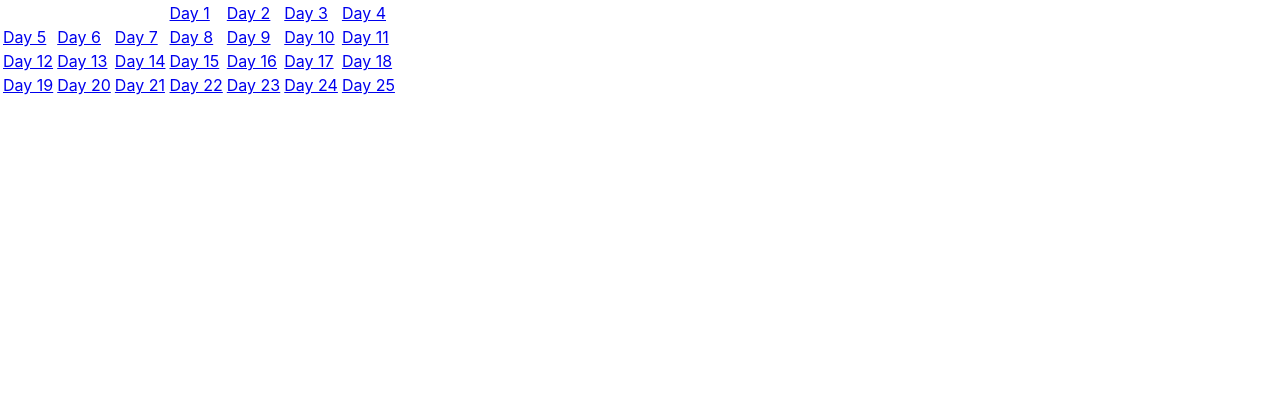
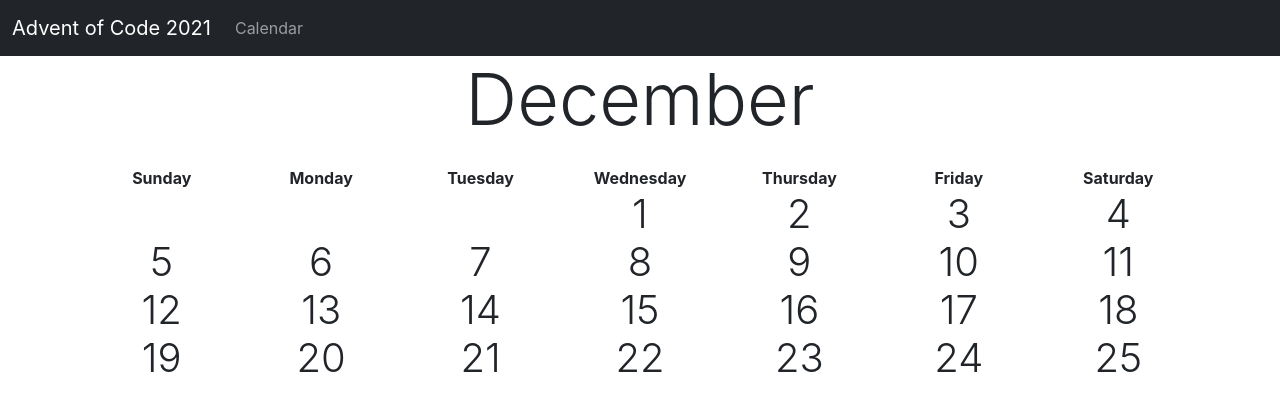
Before and after one commit to jclement/aoc, a React (Create React App) app in the folder frontend/: page /calendar in a window 1280 px wide. Shown: the top 410 px of the page. Built offline with nearby package versions, Linux system fonts and the light colour scheme.

Commit message:
bootstrap + faster routing to questions

```diff
--- a/frontend/public/index.html
+++ b/frontend/public/index.html
@@ -3,6 +3,7 @@
   <head>
     <meta charset="utf-8" />
     <link rel="icon" href="%PUBLIC_URL%/favicon.ico" />
+    <link href="https://cdn.jsdelivr.net/npm/bootstrap@5.1.3/dist/css/bootstrap.min.css" rel="stylesheet" integrity="sha384-1BmE4kWBq78iYhFldvKuhfTAU6auU8tT94WrHftjDbrCEXSU1oBoqyl2QvZ6jIW3" crossorigin="anonymous">
     <meta name="viewport" content="width=device-width, initial-scale=1" />
     <meta name="theme-color" content="#000000" />
     <meta
@@ -25,6 +26,7 @@
       Learn how to configure a non-root public URL by running `npm run build`.
     -->
     <title>React App</title>
+    <script src="https://cdn.jsdelivr.net/npm/bootstrap@5.1.3/dist/js/bootstrap.min.js" integrity="sha384-QJHtvGhmr9XOIpI6YVutG+2QOK9T+ZnN4kzFN1RtK3zEFEIsxhlmWl5/YESvpZ13" crossorigin="anonymous"></script>
   </head>
   <body>
     <noscript>You need to enable JavaScript to run this app.</noscript>
--- a/frontend/src/App.js
+++ b/frontend/src/App.js
@@ -5,12 +5,11 @@ import { authenticationService } from './_services/authentication.service';
 import Calendar from './Calendar';
 import DayQuestion from './DayQuestion';
 import FourOhFour from './FourOhFour';
+import NavBar from './NavBar';
 import {
   BrowserRouter,
-  Link,
   Routes,
   Route
-  // Outlet
 } from 'react-router-dom';
 
 class AppComponent extends React.Component {
@@ -47,20 +46,25 @@ class AppComponent extends React.Component {
         <Leaderboard />
         {token && <button onClick={this.getMe.bind(this)}>Get Info</button>}
         {this.state.me}
-
-        <Link to="/calendar">Calendar</Link>
       </div>
     );
   }
 }
 
-const App = () => (<BrowserRouter>
+// Despite all examples, nested routes don't work.
+
+const App = () => (<div>
+  <BrowserRouter>
+    <NavBar/>
+    <div className="container-lg">
       <Routes>
         <Route path="/" element={<AppComponent/>} />
         <Route path="calendar" element={<Calendar/>} />
         <Route path="calendar/:day" element={<DayQuestion/>} />
         <Route path="*" element={<FourOhFour/>} />
       </Routes>
-</BrowserRouter>);
+    </div>
+  </BrowserRouter>
+</div>);
 
 export default App;
--- /dev/null
+++ b/frontend/src/Calendar.css
@@ -0,0 +1,8 @@
+#cal .col.day:hover {
+  background-color: #d0d0d0;
+  cursor: pointer;
+}
+
+#cal .col {
+  text-align: center;
+}
--- a/frontend/src/Calendar.js
+++ b/frontend/src/Calendar.js
@@ -1,56 +1,75 @@
 import React from 'react';
-import { Link } from 'react-router-dom';
+import './Calendar.css';
+import { useNavigate } from 'react-router-dom';
 
 class CalDay extends React.Component {
+  goToDay = () => this.props.fnNav(`/calendar/${this.props.day}`);
+
   render = () => {
-    if (this.props.day < 1) { return (<td/>); }
-    return (<td>
-      <Link to={`/calendar/${this.props.day}`}>
-        {`Day ${this.props.day}`}
-      </Link>
-    </td>);
+    if (this.props.day < 1) { return (<div className="col"/>); }
+    return (<div className="col day" onClick={this.goToDay}>
+      <span className="display-6">{this.props.day}</span>
+    </div>);
   };
 }
 
 class CalWeek extends React.Component {
-  renderDay = (i) => {
-    return (<CalDay
-      day={this.props.weekStart + i}
-      key={this.props.weekStart + i}
-    />);
-  }
+  renderDay = i => (<CalDay
+    day={this.props.weekStart + i}
+    key={this.props.weekStart + i}
+    fnNav={this.props.fnNav}
+  />)
 
   render() {
-    return (<tr>
+    return (<div className="row">
       {[0,1,2,3,4,5,6].map(this.renderDay)}
-    </tr>);
+    </div>);
   }
+}
+
+class DayOfWeek extends React.Component {
+  render = () => (<div className="col dayOfWeek">
+    <b>{this.props.d}day</b>
+  </div>)
 }
 
 class CalendarComponent extends React.Component {
   constructor(props) {
     super(props);
-    this.state = {
-      currentDay: 0
-    };
+    this.state = { currentDay: 0 };
   }
 
-  componentDidMount() {
-  }
-
-  renderWeek = (wk, i) => (<CalWeek key={wk} weekStart={wk}/>);
+  renderWeek = (wk, i) => (<CalWeek key={wk} weekStart={wk} fnNav={this.props.fnNav}/>);
 
   render() {
     const weekStarts = [-2, 5, 12, 19];
 
-    return (<table>
-      <tbody>
-        {weekStarts.map(this.renderWeek)}
-      </tbody>
-    </table>);
+    return (<div id="cal" className="container">
+      <div className="row">
+        <DayOfWeek d="Sun"/>
+        <DayOfWeek d="Mon"/>
+        <DayOfWeek d="Tues"/>
+        <DayOfWeek d="Wednes"/>
+        <DayOfWeek d="Thurs"/>
+        <DayOfWeek d="Fri"/>
+        <DayOfWeek d="Satur"/>
+      </div>
+      {weekStarts.map(this.renderWeek)}
+    </div>);
   }
 }
 
-const Calendar = () => (<CalendarComponent />);
+class CalendarWrapper extends React.Component {
+  render = () => (<div>
+    <div className="text-center display-2">December</div>
+    <br/>
+    <CalendarComponent fnNav={this.props.fnNav}/>
+  </div>);
+}
+
+const Calendar = () => {
+  let fnNav = useNavigate();    // seems to only work for components that the router knows about
+  return (<CalendarWrapper fnNav={fnNav}/>);
+}
 
 export default Calendar;
--- a/frontend/src/DayQuestion.js
+++ b/frontend/src/DayQuestion.js
@@ -1,7 +1,6 @@
 import React from 'react';
 import FourOhFour from './FourOhFour';
 import {
-  // useHistory,
   useParams
 } from 'react-router-dom';
 
--- /dev/null
+++ b/frontend/src/NavBar.js
@@ -0,0 +1,34 @@
+import React from 'react';
+import {
+  Link
+  // Outlet
+} from 'react-router-dom';
+
+class NavComponent extends React.Component {
+  render = () => (<nav className="navbar navbar-expand-md navbar-dark bg-dark">
+    <div className="container-fluid">
+      <Link className="navbar-brand" to="/">Advent of Code 2021</Link>
+      <button
+        className="navbar-toggler"
+        type="button"
+        data-bs-toggle="collapse"
+        data-bs-target="#navbarTogglerDemo01"
+        aria-controls="navbarTogglerDemo01"
+        aria-expanded="false"
+        aria-label="Toggle navigation">
+        <span className="navbar-toggler-icon"></span>
+      </button>
+      <div className="collapse navbar-collapse">
+        <ul className="navbar-nav">
+          <li className="nav-item">
+            <Link className="nav-link" to="calendar">Calendar</Link>
+          </li>
+        </ul>
+      </div>
+    </div>
+  </nav>)
+}
+
+const NavBar = () => (<NavComponent />);
+
+export default NavBar;
--- a/frontend/src/index.js
+++ b/frontend/src/index.js
@@ -3,8 +3,6 @@ import ReactDOM from 'react-dom';
 import './index.css';
 import App from './App';
 import reportWebVitals from './reportWebVitals';
-
-// Despite all examples, nested routes don't fucking work.
 
 ReactDOM.render(
   <React.StrictMode>
```
Lines whose indentation alone changed are shown as unchanged.
